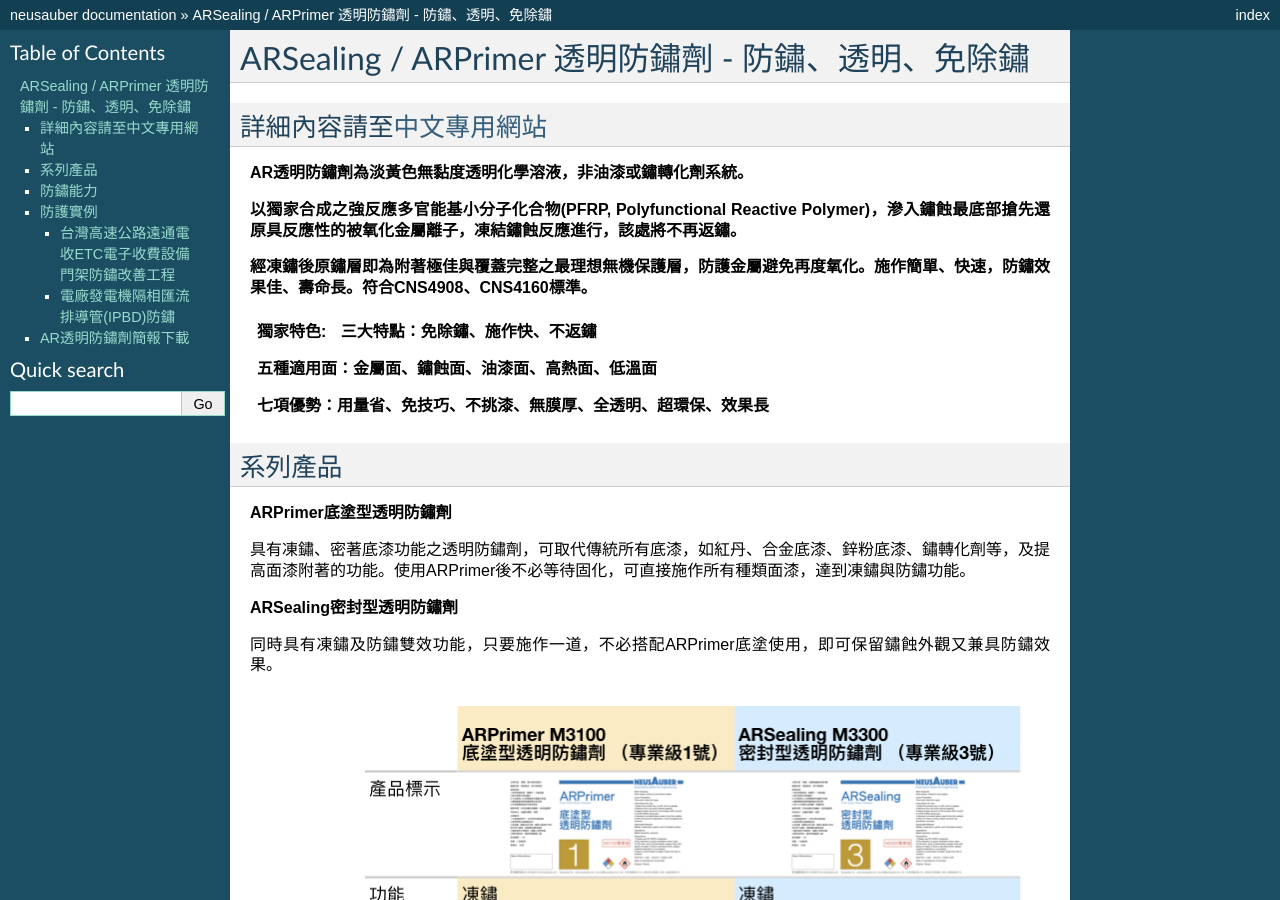
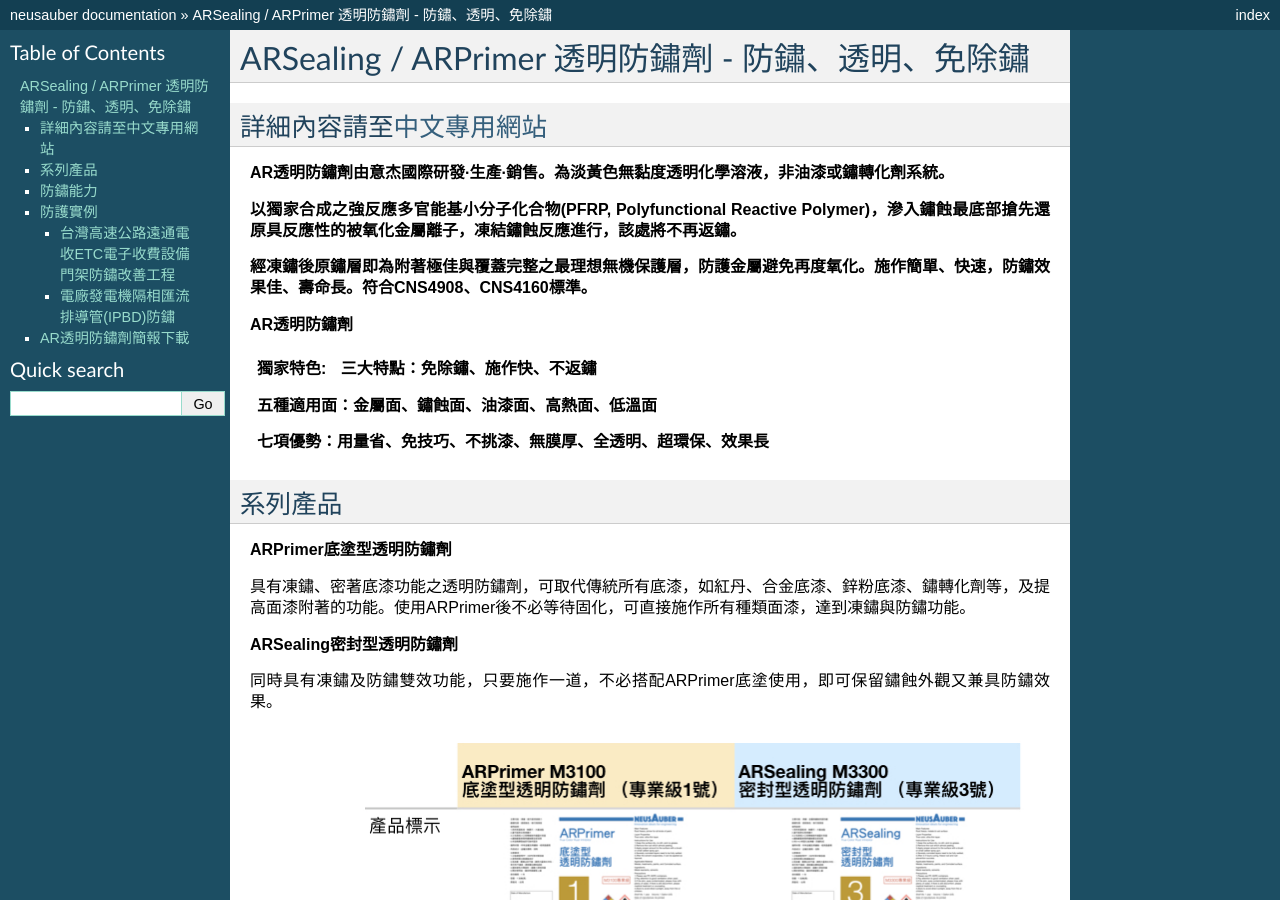
Before and after one commit to rexiap/neusauber, a Sphinx documentation site: the page built from docs/videos.rst, in a window 1280 px wide and 900 px high. Built offline with Sphinx 7.4.7, drawn with Linux system fonts in a browser that asks for light colours.

Commit message:
Google Docs reST Editor@2019-6-5 15:50:30

```diff
--- a/docs/videos.rst
+++ b/docs/videos.rst
@@ -121,21 +123,23 @@
 .. bottom of content
 
 
-.. |STYLE0| replace:: **AR透明防鏽劑為淡黃色無黏度透明化學溶液，非油漆或鏽轉化劑系統。**
+.. |STYLE0| replace:: **AR透明防鏽劑由意杰國際研發∙生產∙銷售。為淡黃色無黏度透明化學溶液，非油漆或鏽轉化劑系統。**
 
 .. |STYLE1| replace:: **以獨家合成之強反應多官能基小分子化合物(PFRP, Polyfunctional Reactive Polymer)，滲入鏽蝕最底部搶先還原具反應性的被氧化金屬離子，凍結鏽蝕反應進行，該處將不再返鏽。**
 
 .. |STYLE2| replace:: **經凍鏽後原鏽層即為附著極佳與覆蓋完整之最理想無機保護層，防護金屬避免再度氧化。施作簡單、快速，防鏽效果佳、壽命長。符合CNS4908、CNS4160標準。**
 
-.. |STYLE3| replace:: **三大特點：免除鏽、施作快、不返鏽**
+.. |STYLE3| replace:: **AR透明防鏽劑**
 
-.. |STYLE4| replace:: **五種適用面：金屬面、鏽蝕面、油漆面、高熱面、低溫面**
+.. |STYLE4| replace:: **三大特點：免除鏽、施作快、不返鏽**
 
-.. |STYLE5| replace:: **七項優勢：用量省、免技巧、不挑漆、無膜厚、全透明、超環保、效果長**
+.. |STYLE5| replace:: **五種適用面：金屬面、鏽蝕面、油漆面、高熱面、低溫面**
 
-.. |STYLE6| replace:: **ARPrimer底塗型透明防鏽劑**
+.. |STYLE6| replace:: **七項優勢：用量省、免技巧、不挑漆、無膜厚、全透明、超環保、效果長**
 
-.. |STYLE7| replace:: **ARSealing密封型透明防鏽劑**
+.. |STYLE7| replace:: **ARPrimer底塗型透明防鏽劑**
+
+.. |STYLE8| replace:: **ARSealing密封型透明防鏽劑**
 
 
 .. |REPLACE1| raw:: html
```
Also changed, not shown: other parts of docs/videos.rst (+6 -4 lines).
